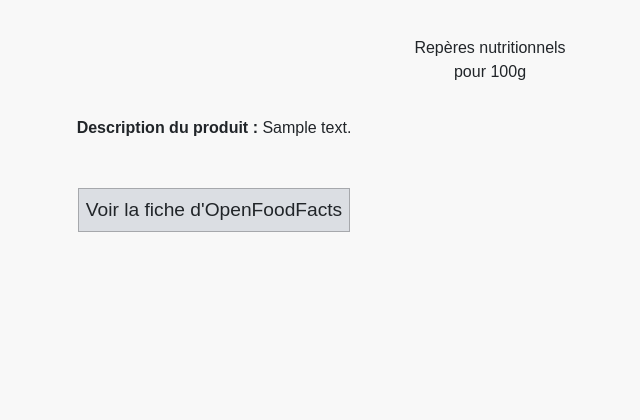
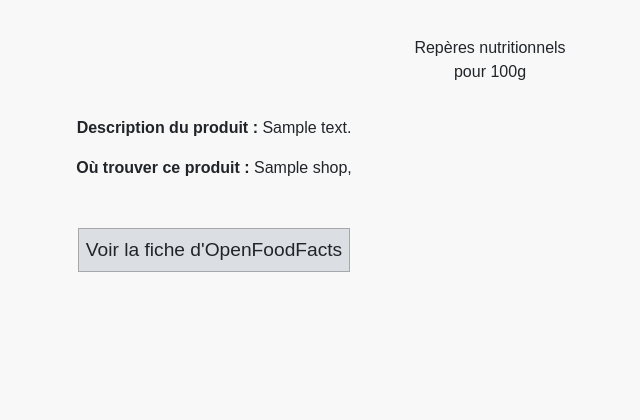
Before and after one commit to Coco836/Purbeurre-deploy, a Django app: a page that uses purbeurre_project/store/templates/store/substitute_details.html in a window 1280 px wide. Shown: the part 258-678 px from the top of the page, without its empty margins (426-1066 px from the left). Run offline with Django 3.2, Linux system fonts and the light colour scheme; tables that the repository leaves empty hold one stand-in row (values such as "Sample post"); grey boxes marked "Sample" are stand-in pictures; some libraries are stand-ins or nearby versions.

Commit message:
add shop in substitute_details

```diff
--- a/purbeurre_project/store/templates/store/substitute_details.html
+++ b/purbeurre_project/store/templates/store/substitute_details.html
@@ -42,6 +42,17 @@
         </p>
         {% endif %}
     </div>
+    <div class='description-subs'>
+        {% if shops %}
+        <p>
+           <strong>Où trouver ce produit :</strong>
+            {% for shop in shops %}
+                {{ shop.name }},
+            {% endfor %}
+        </p>
+        {% endif %}
+    </div>
+
     <div class='box-off'>
         <a href="{{ substitute.url }}" target="blank">
             <p>Voir la fiche d'OpenFoodFacts</p>
--- a/purbeurre_project/store/tests.py
+++ b/purbeurre_project/store/tests.py
@@ -11,8 +11,6 @@ from io import StringIO
 from django.core.management import call_command
 from store.api import OpenFoodFactsApi
 from django.contrib.auth.models import User
-from django.test import RequestFactory
-from django.core.paginator import EmptyPage
 
 # Create your tests here.
 
--- a/purbeurre_project/store/views.py
+++ b/purbeurre_project/store/views.py
@@ -82,8 +82,10 @@ def listing_substitutes(request, product_id, category_id):
 def substitute_details(request, substitute_name):
     ''' View that send substitute details. '''
     substitute = Product.objects.get(name=substitute_name)
+    shops = substitute.shops.all()
     context = {
         'substitute': substitute,
+        'shops': shops
     }
     return render(request, 'store/substitute_details.html', context)
 
```
Also changed, not shown: 2 other files.
